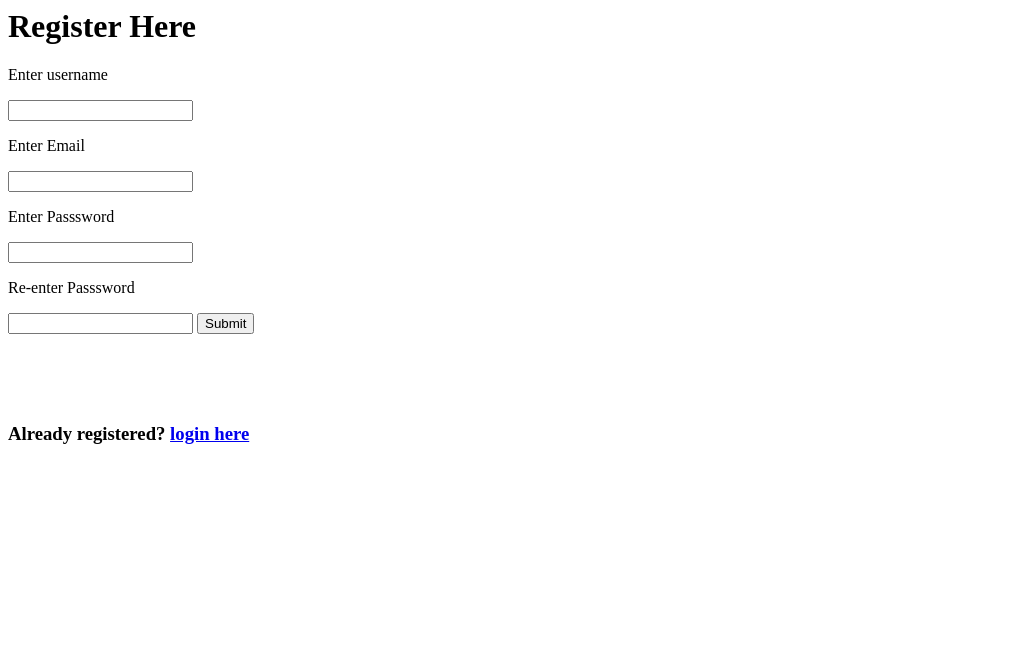
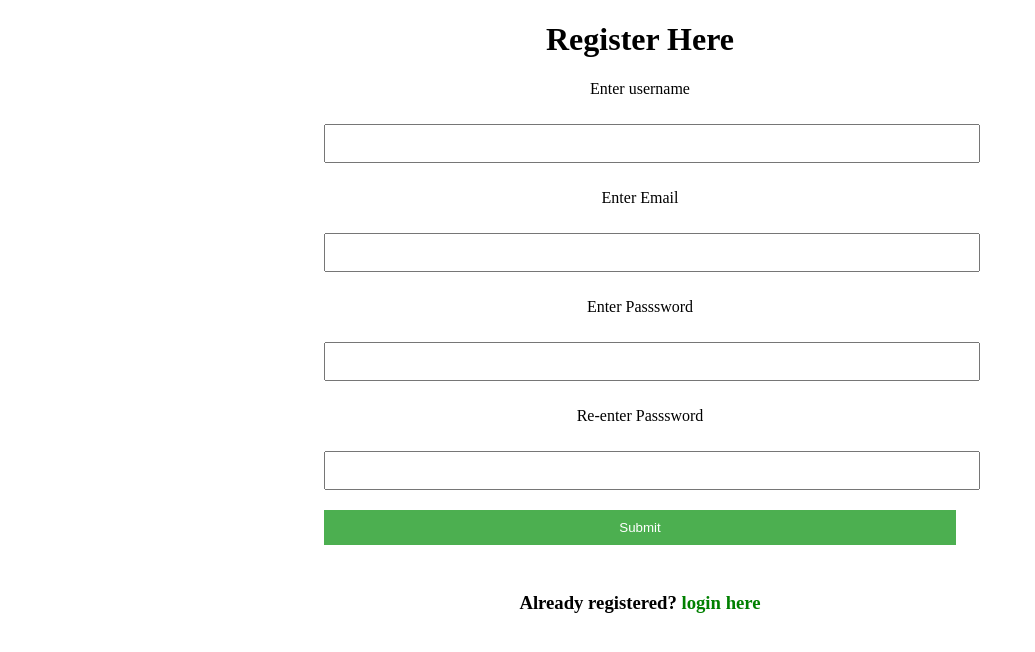
Before and after one commit to MohitKumar506/ParkIt, a Django app: template templates/register.html in a window 1280 px wide. Shown: the top 652 px of the page, without its empty margins (0-1035 px from the left). Run offline with Django 4.2, Linux system fonts and the light colour scheme; the template is opened without the code that fills it, so the values that code supplies are empty.

Commit message:
Update register.html

```diff
--- a/templates/register.html
+++ b/templates/register.html
@@ -1,33 +1,34 @@
-<h1>Register Here</h1>
+<!DOCTYPE html>
+<html>
+<head>
+	<title>Register Here</title>
+</head>
+<body>
+	<h1 style="text-align: center;">Register Here</h1>
 
-<div class="container">
+	<div class="container" style="margin: 0 auto; width: 50%;">
 		{% for message in messages %}
 			{% if message.message == "User registered successfully!!" %}
-<h4 style="color: green;">{{message}} <a href="{% url 'login' %}">Login</a></h4>
+				<h4 style="color: green; text-align: center;">{{message}} <a href="{% url 'login' %}" style="color: green; text-decoration: none;">Login</a></h4>
 			{% else %}
-<h4 style="color: red;">{{message}}</h4>
+				<h4 style="color: red; text-align: center;">{{message}}</h4>
 			{% endif %}
 		{% endfor %}
 	</div>
 
-
-<form action="" method="POST">
+	<form action="" method="POST" style="margin: 0 auto; width: 50%;">
 	    {% csrf_token %}
-    <p>Enter username</p>
-    <input type="text" id="username" name="username">
-    <p>Enter Email</p>
-    <input type="email" id="email" name="email">
-    <p>Enter Passsword</p>
-    <input type="password" name="password" id="password">
-    <p>Re-enter Passsword</p>
-    <input type="password" name="password2" id="password2">
-    <input type="submit">
+	    <p style="text-align: center;">Enter username</p>
+	    <input type="text" id="username" name="username" style="width: 100%; padding: 10px; margin: 10px 0;">
+	    <p style="text-align: center;">Enter Email</p>
+	    <input type="email" id="email" name="email" style="width: 100%; padding: 10px; margin: 10px 0;">
+	    <p style="text-align: center;">Enter Passsword</p>
+	    <input type="password" name="password" id="password" style="width: 100%; padding: 10px; margin: 10px 0;">
+	    <p style="text-align: center;">Re-enter Passsword</p>
+	    <input type="password" name="password2" id="password2" style="width: 100%; padding: 10px; margin: 10px 0;">
+	    <input type="submit" style="background-color: #4CAF50; color: white; padding: 10px; margin: 10px 0; border: none; cursor: pointer; width: 100%;">
 	</form>
-
-
-<script>
-    window.va = window.va || function () { (window.vaq = window.vaq || []).push(arguments); };
-  </script>
-  <script defer src="/_vercel/insights/script.js"></script>
-<br><br><br>
-<h3>Already registered?     <a href="login">     login here</a></h3>
+	<br>
+	<h3 style="text-align: center;">Already registered? <a href="login" style="color: green; text-decoration: none;">login here</a></h3>
+</body>
+</html>
```
Lines whose indentation alone changed are shown as unchanged.
